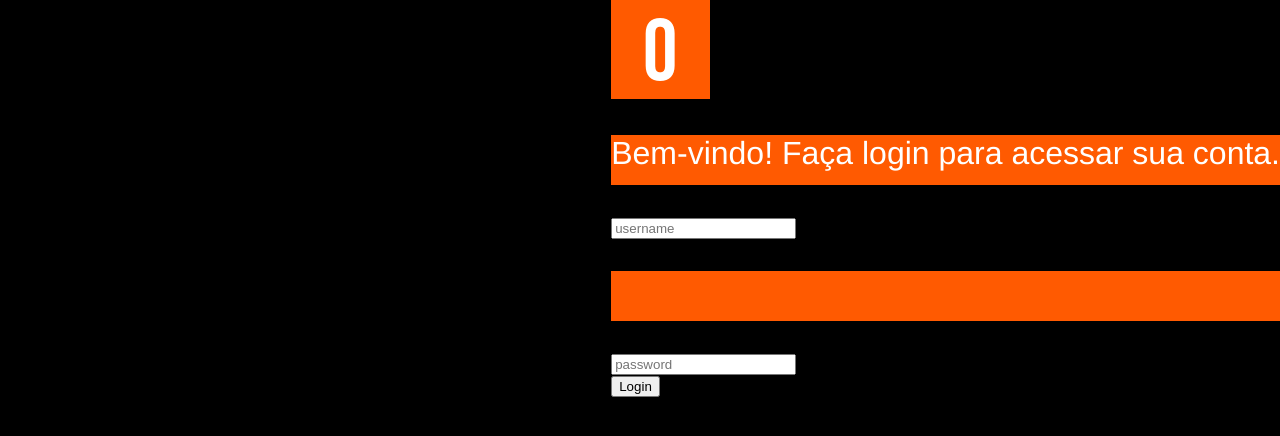
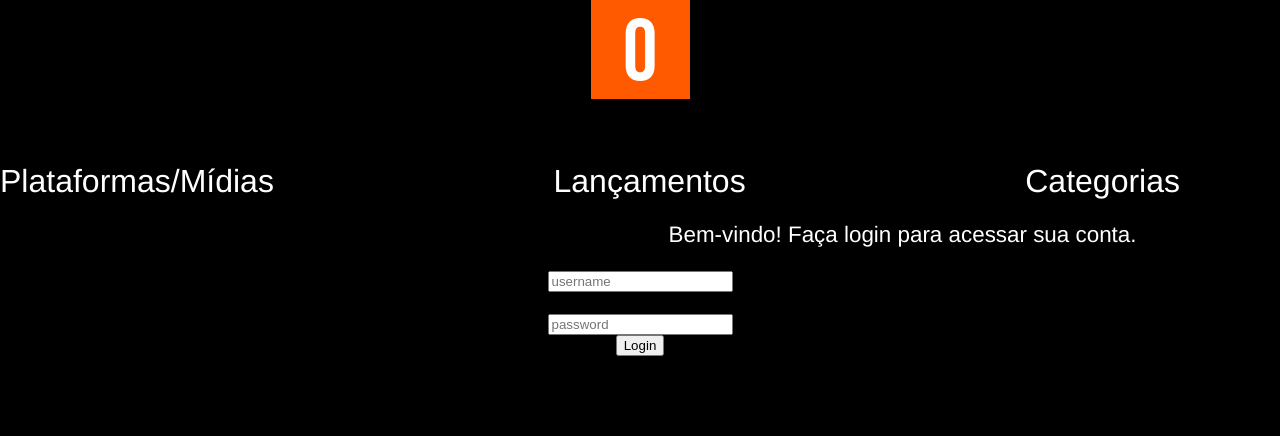
Before and after one commit to brunohesilva/2s2019-sprint-3-front-end-OpFlix, a React (Create React App) app in the folder opflix-react/: page /login in a window 1280 px wide. Shown: the top 436 px of the page. Built offline with nearby package versions, Linux system fonts and the light colour scheme.

Commit message:
25.11.2019T11:16

```diff
--- a/opflix-react/src/assets/css/Rodape.css
+++ b/opflix-react/src/assets/css/Rodape.css
@@ -1,8 +1,13 @@
+.rodapePrincipal-patrocinadores{
+    background-color: #FF5A01;
+    height: 70px;
+    display: flex;
+    align-content: center;
+    align-items: center;
+}
 p {
     color: #ffffff;
-    font-size: 2em;
+    font-size: 1.4em;
     font-family: 'Franklin Gothic Medium', 'Arial Narrow', Arial, sans-serif;
-    text-align: center;
-    background-color: #FF5A01;
-    height: 50px;
+    margin-left: 525px;
 }
--- a/opflix-react/src/pages/Home/App.css
+++ b/opflix-react/src/pages/Home/App.css
@@ -14,7 +14,6 @@
 }
 
 body{
-  background-repeat: no-repeat;
   background-color: black;
 }
 .cabecalhoPrincipal-nav{
@@ -68,6 +67,41 @@ a{
   border-radius: 50px;
   display: flex;
   margin-left: 25px;
-  position: absolute;
+  /* position: absolute; */
   margin-top: 25px;
 }
+
+main{
+  height: 675px;
+  background-color: black;
+}
+
+#conteudoPrincipal-contato-titulo{
+  font-size: 2em;
+  margin-top: 15px;
+  display: flex;
+  justify-content: center;
+  position: absolute;
+  margin-left: 665px;
+  margin-top: -5px;
+}
+.conteudo-contato-mapa{
+  margin-left: 390px;
+  margin-top: 60px;
+  background-color: #FF5A01;
+}
+.conteudo-contato-endereco{
+  margin-top: 600px;
+  display: flex;
+  position: absolute;
+  margin-left: 590px;
+}
+#Rodape{
+  background-color: white;
+}
+.linha{
+  background-color: white;
+  height: 10px;
+  border-radius: 50px;
+  margin-top: 30px;
+}
--- a/opflix-react/src/pages/Home/App.js
+++ b/opflix-react/src/pages/Home/App.js
@@ -35,6 +35,9 @@ function App() {
       <section className="conteudoImagem">
         <div>
           <img src={logo} />
+          <div className="linha">
+
+          </div>
           <h2>Saiba tudo sobre a Industria do
             <br />
             entretenimento aqui na OpFlix.</h2>
@@ -45,9 +48,10 @@ function App() {
       <section id="conteudoPrincipal-contato">
             <h1 id="conteudoPrincipal-contato-titulo">Contato</h1>
             <div className="container conteudo-contato-titulo">
-              <div className="contato-mapa conteudo-contato-mapa"></div>
-              <iframe src="https://www.google.com/maps/embed?pb=!1m18!1m12!1m3!1d3657.1487821350556!2d-46.656571184475936!3d-23.56309936754285!2m3!1f0!2f0!3f0!3m2!1i1024!2i768!4f13.1!3m3!1m2!1s0x94ce59c8da0aa315%3A0xd59f9431f2c9776a!2sAv.+Paulista%2C+S%C3%A3o+Paulo+-+SP!5e0!3m2!1spt-BR!2sbr!4v1552310161575" width="600" height="450" frameborder="0" allowfullscreen></iframe>
-              <div className="contato-endereco conteudo-contato-endereco">
+              <div className="conteudo-contato-mapa">
+              <iframe src="https://www.google.com/maps/embed?pb=!1m18!1m12!1m3!1d3657.8871329131375!2d-46.648477084871814!3d-23.536561566562437!2m3!1f0!2f0!3f0!3m2!1i1024!2i768!4f13.1!3m3!1m2!1s0x94ce5843deb99025%3A0xb23619858bc7e63e!2sEscola%20SENAI%20de%20Inform%C3%A1tica!5e0!3m2!1spt-BR!2sbr!4v1574680806528!5m2!1spt-BR!2sbr" width="650" height="500" frameborder="0" allowfullscreen=""></iframe>
+              </div>
+              <div className="conteudo-contato-endereco">
                 Alameda Barão de Limeira, 539 <br />
                 São Paulo - SP
               </div>
--- /dev/null
+++ b/opflix-react/src/pages/Login/Login.css
@@ -0,0 +1,19 @@
+.container-flex {
+    text-align: center;
+    font-family: 'Franklin Gothic Medium', 'Arial Narrow', Arial, sans-serif;
+  }
+  .cabecalhoPrincipal-nav{
+    color: white;
+    display: flex;
+    flex-direction: row;
+    justify-content: space-between;
+    margin-right: 50px;
+    margin-top: 60px
+    /* position: absolute; */
+    /* background-color: #FF5A01; */
+    /* justify-content: space-between; */
+  }
+.a{
+    margin-right: 50px;
+    font-size: 1em
+}
--- a/opflix-react/src/pages/Login/Login.js
+++ b/opflix-react/src/pages/Login/Login.js
@@ -3,6 +3,7 @@ import React, { Component } from 'react';
 import Rodape from '../../components/Rodape/Rodape';
 import RodapeStyle from '../../assets/css/Rodape.css';
 import logosimples from '../../assets/img/LogoSimples.png';
+import LoginStyle from '../Login/Login.css';
 
 import Axios from 'axios';
 
@@ -29,11 +30,11 @@ class Login extends Component {
     efetuarLogin = (event) => {
         event.preventDefault();
 
-        let url= "http://192.168.4.209:5000/api/login";
+        let url = "http://192.168.4.209:5000/api/login";
 
         Axios.post(url, {
             headers: {
-                "Content-Type" : "application/json"
+                "Content-Type": "application/json"
             },
             Email: this.state.Email,
             Senha: this.state.Senha,
@@ -55,7 +56,7 @@ class Login extends Component {
 
     render() {
         return (
-            <section className="container flex">
+            <section className="container-flex">
                 <div className="img__login"><div className="img__overlay"></div></div>
 
                 <div className="item__login">
@@ -63,6 +64,11 @@ class Login extends Component {
                         <div className="item">
                             <img src={logosimples} className="icone__login" />
                         </div>
+                        <nav className="cabecalhoPrincipal-nav">
+                            <a>Plataformas/Mídias</a>
+                            <a>Lançamentos</a>
+                            <a>Categorias</a>
+                        </nav>
                         <div className="item" id="item__title">
                             <p className="text__login" id="item__description">
                                 Bem-vindo! Faça login para acessar sua conta.
```
